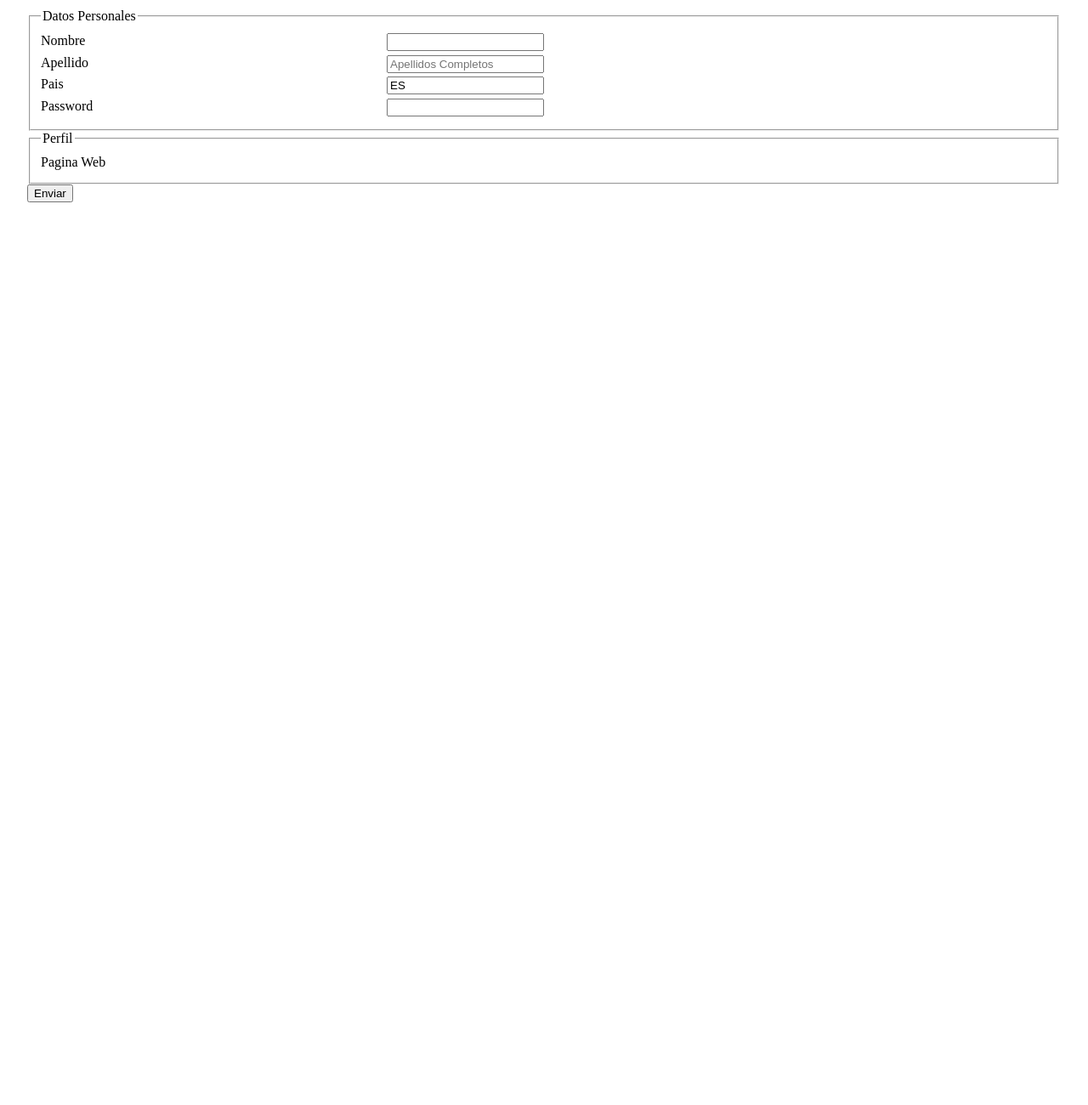
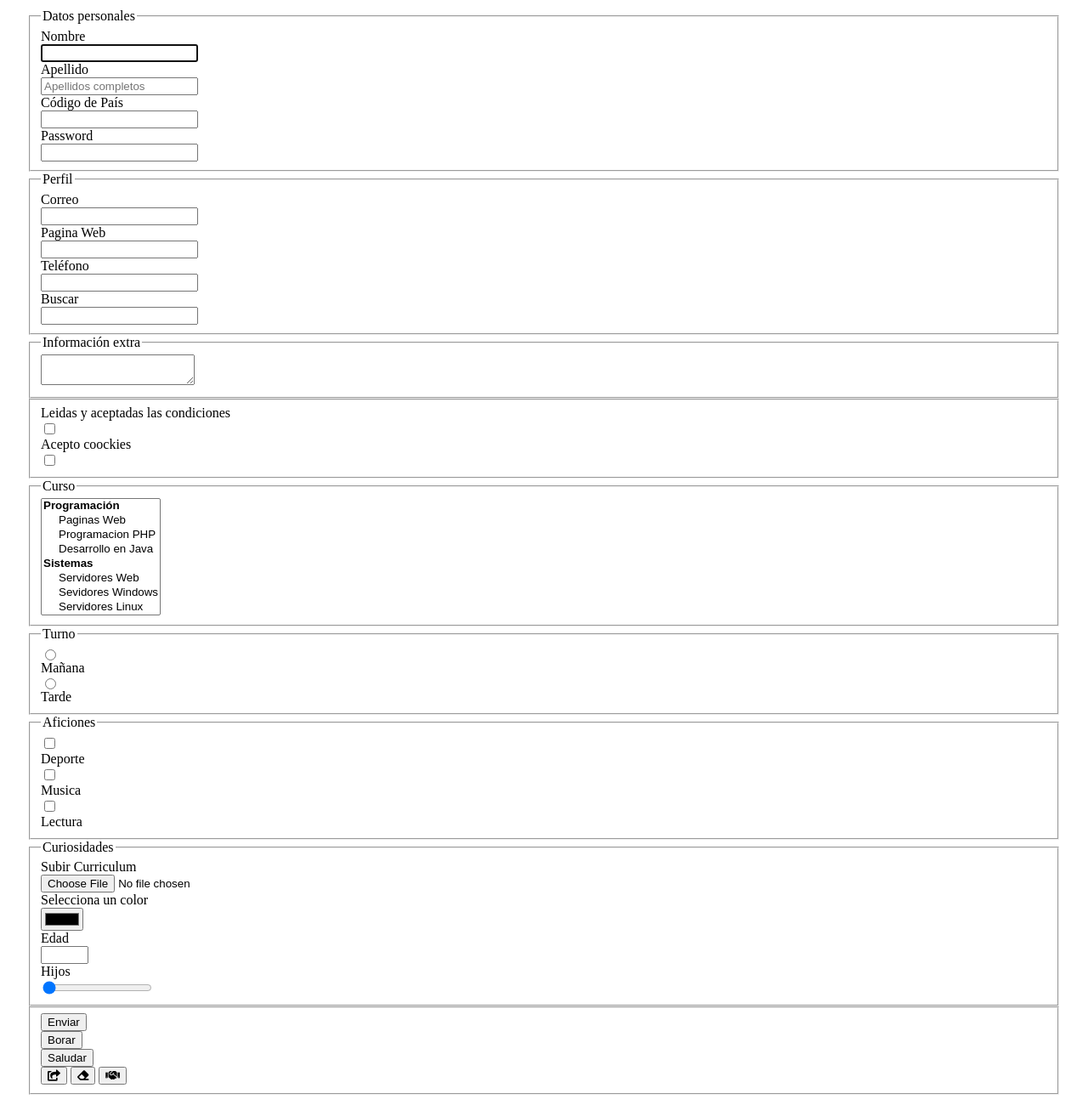
Before and after one commit to Nubene/paginas_web_forms, a website: page 02_Forms/index.html in a window 1280 px wide. Shown: the part 80-1380 px from the top of the page at 85% size. Before the commit the page ends 800 px from the top, so only its background shows below. Drawn offline with Linux system fonts and the light colour scheme.

Commit message:
comit pug

```diff
--- a/02_Forms/index.html
+++ b/02_Forms/index.html
@@ -1,48 +1,147 @@
 <!DOCTYPE html>
 <html lang="es">
+
 <head>
     <meta charset="UTF-8">
     <meta name="viewport" content="width=device-width, initial-scale=1.0">
     <meta http-equiv="X-UA-Compatible" content="ie=edge">
+    <title>Formularios</title>
+    <link rel="stylesheet" href="https://use.fontawesome.com/releases/v5.0.13/css/all.css">
     <link rel="stylesheet" href="style.css">
-    <title>Formularios</title>
+    <script src="app.js"></script>
 </head>
+
 <body>
     <header>
         <h1>Formularios</h1>
     </header>
-    <form action="">
+    <form id="form_ingresos" action="">
+        <input type="hidden" name="type" value="form_ingresos">
         <fieldset>
-            <legend>Datos Personales</legend>
-            <div class="control_group">
+            <legend>Datos personales</legend>
+            <div class="control-group">
                 <label for="nombre">Nombre</label>
-                <input type="text" name="nombre" id="nombre">
+                <input type="text" name="nombre" id="nombre" autofocus>
             </div>
-            <div class="control_group">
+            <div class="control-group">
                 <label for="apellido">Apellido</label>
-                <input type="text" name="apellido" id="apellido" placeholder="Apellidos Completos" required>
+                <input type="text" name="apellido" id="apellido" placeholder="Apellidos completos">
             </div>
-            <div class="control_group">
-                    <label for="pais">Pais</label>
-                    <input type="text" name="pais" id="pais"
-                    Value="ES" maxleght="2" placeholder="sólo Codigos">
+            <div class="control-group">
+                <label for="pais">Código de País</label>
+                <input type="text" name="pais" id="pais" maxlength="2" list="paises-list">
+                <datalist id="paises-list">
+                    <option>ES</option>
+                    <option>FR</option>
+                    <option>GE</option>
+                    <option>UK</option>
+                </datalist>
             </div>
-            <div class="control_group">
-                    <label for="passw">Password</label>
-                    <input type="password" name="passw" id="passw" required>
+            <div class="control-group">
+                <label for="passw">Password</label>
+                <input type="password" name="passw" id="passw">
             </div>
         </fieldset>
         <fieldset>
             <legend>Perfil</legend>
-            <Div class="control_group">
+            <div class="control-group">
+                <label for="correo">Correo</label>
+                <input type="email" name="correo" id="correo">
+            </div>
+            <div class="control-group">
                 <label for="url">Pagina Web</label>
-
-            </Div>
+                <input type="url" name="url" id="url">
+            </div>
+            <div class="control-group">
+                <label for="tfno">Teléfono</label>
+                <input type="tel" name="tfno" id="tfno">
+            </div>
+            <div class="control-group">
+                <label for="buscar">Buscar</label>
+                <input type="search" name="buscar" id="buscar">
+            </div>
+        </fieldset>
+        <fieldset>
+            <legend>Información extra</legend>
+            <div class="textarea-group">
+                <textarea name="info" id="info"></textarea>
+            </div>
+        </fieldset>
+        <fieldset>
+            <div class="check-group">
+                <label for="accepted">Leidas y aceptadas las condiciones</label>
+                <input type="checkbox" name="accepted" id="accepted" required>
+            </div>
+            <div class="check-group">
+                    <label for="coockies">Acepto coockies</label>
+                    <input type="checkbox" name="coockies" id="coockies">
+                </div>
+        </fieldset>
+        <fieldset>
+            <legend>Curso</legend>
+            <select name="curso1" id="curso1" size="8" required multiple>
+                <optgroup label="Programación">
+                    <option value="Web">Paginas Web</option>
+                    <option value="PHP">Programacion PHP</option>
+                    <option value="Java">Desarrollo en Java</option>
+                </optgroup>
+                <optgroup label="Sistemas">
+                    <option value="SisWeb">Servidores Web</option>
+                    <option value="Win">Sevidores Windows</option>
+                    <option value="Lin">Servidores Linux</option>
+                </optgroup>
+            </select>
+            </fieldset>
+        <fieldset>
+            <legend>Turno</legend>
+            <input type="radio" name="turno" id="manana" value="T1" required>
+            <label for="manana">Mañana</label>
+            <input type="radio" name="turno" id="tarde" value="T2">
+            <label for="tarde">Tarde</label>
+        </fieldset>
+        <fieldset>
+            <legend>Aficiones</legend>
+            <label>
+                <input type="checkbox" name="deporte" id="deporte">
+                Deporte
+            </label>
+            <label>
+                <input type="checkbox" name="musica" id="musica">
+                Musica
+            </label>
+            <label>
+                <input type="checkbox" name="lectura" id="lectura">
+                Lectura
+            </label>
 
         </fieldset>
-        <button type="submit">Enviar</button>
+        <fieldset>
+            <legend>Curiosidades</legend>
+            <div class="control-group">
+                    <label for="cv">Subir Curriculum</label>
+                    <input type="file" accept="text" name="cv" id="cv">
+                </div>
+            <label for="color">Selecciona un color</label>
+            <input type="color" name="color" id="color">
+            <label for="edad">Edad</label>
+            <input type="number" name="edad" id="edad" min="18" max="65">
+            <label for="hijos">Hijos</label>
+            <input type="range" name="hijos" id="hijos" min="0" max="10" value="0">
+        </fieldset>
+        <fieldset>
+            <input type="submit" value="Enviar">
+            <input type="reset" value="Borar">
+            <input type="button" onclick="saludar()" value="Saludar">
+            <button type="submit" title="Enviar">
+                <i class="fas fa-share-square"></i>
+            </button>
+            <button type="reset" title="Borrar">
+                   <i class="fas fa-eraser"></i>
+            </button>
+            <button type="button" onclick="saludar()" title="Saludar">
+                <i class="fas fa-handshake"></i>
+            </button>
+        </fieldset>
+
     </form>
-
-
 </body>
-</html>
--- a/package.json
+++ b/package.json
@@ -19,6 +19,9 @@
   "homepage": "https://github.com/Nubene/paginas_web_forms#readme",
   "dependencies": {
     "bootstrap": "^4.1.1"
+  },
+  "devDependencies": {
+    "pug": "^2.0.3",
+    "pug-cli": "^1.0.0-alpha6"
   }
 }
-0000000000000000000000000000000000000000000000
```
Also changed, not shown: 1 other file.
